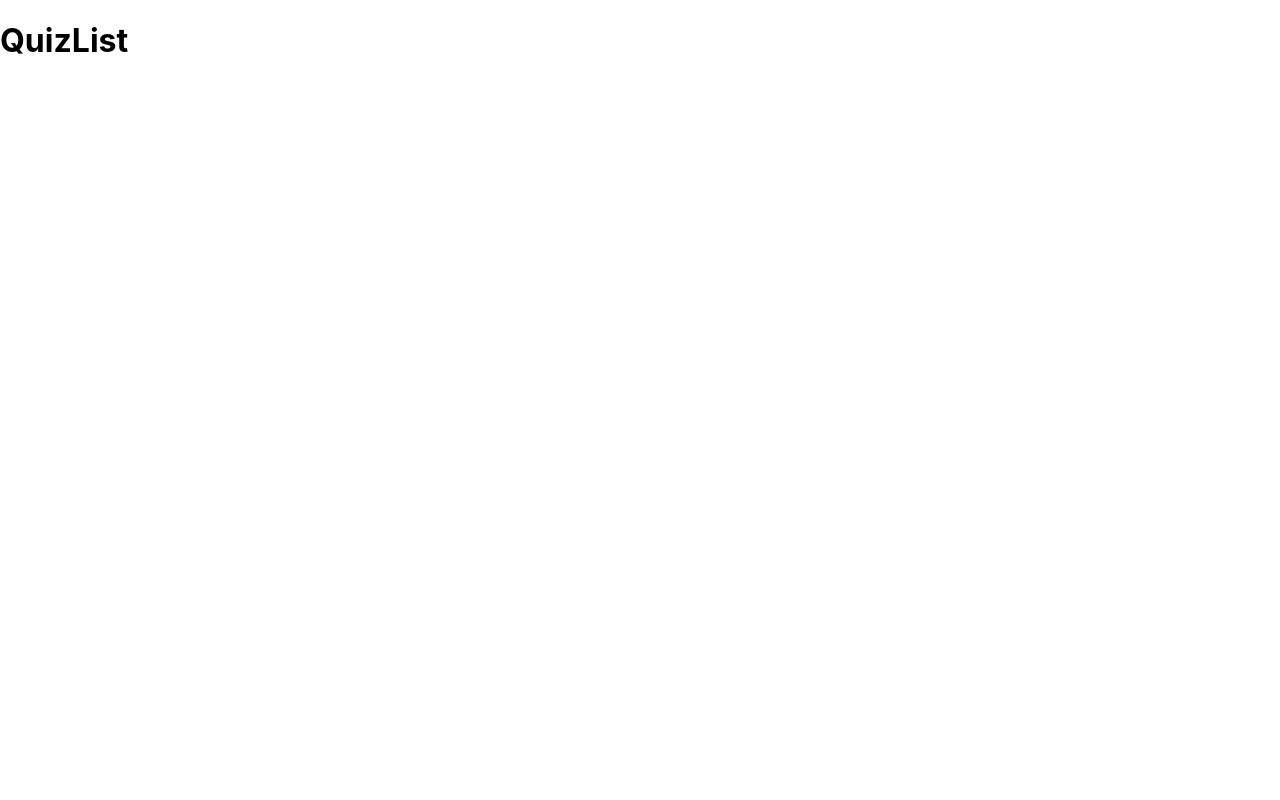
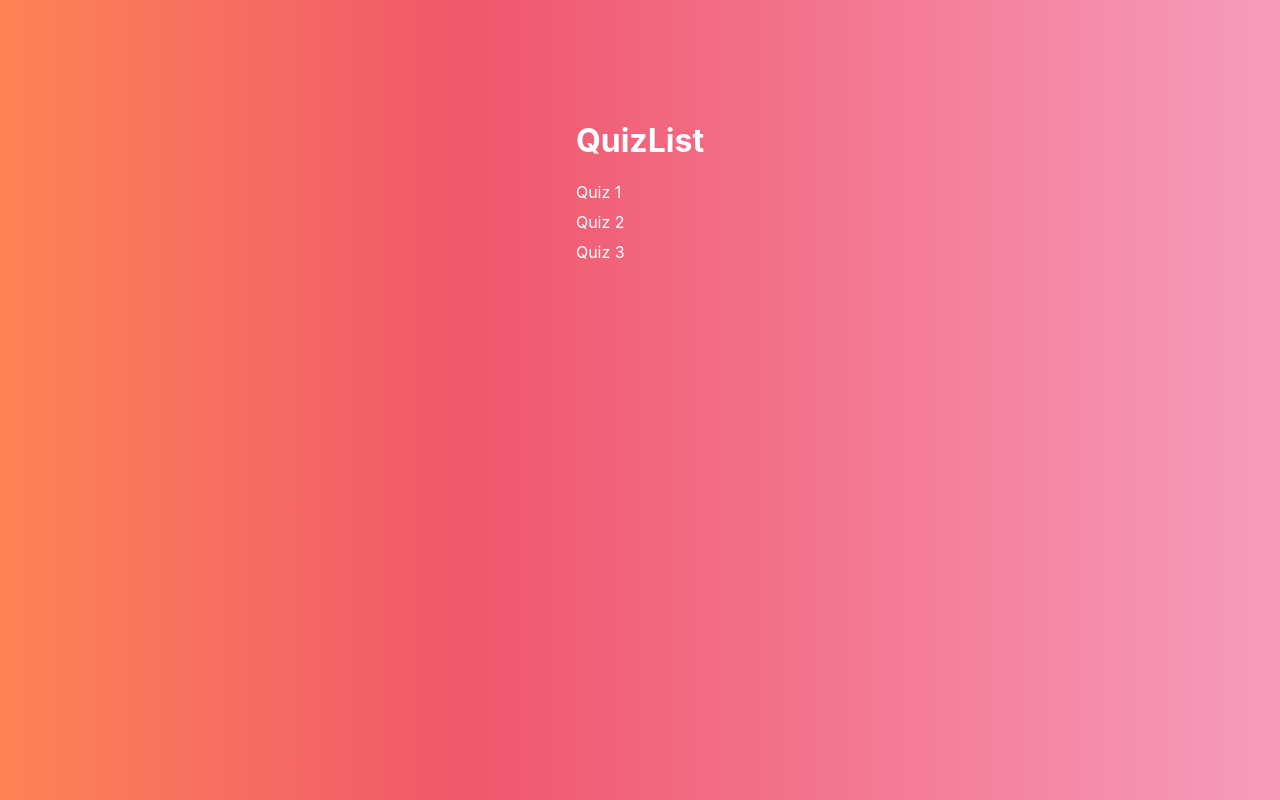
Before and after one commit to Bluesman66/react-quiz, a React app: page / in a window 1280 px wide. Built offline with nearby package versions, Linux system fonts and the light colour scheme; the HTML template or start-up script is replaced by a standard one.

Commit message:
4. Страница списка

```diff
--- a/src/App.js
+++ b/src/App.js
@@ -7,16 +7,16 @@ import React from 'react';
 
 function App() {
 	return (
-		<Layout>
-			<QuizState>
+		<QuizState>
+			<Layout>
 				<Switch>
 					<Route path="/auth" component={Auth} />
 					<Route path="/quiz-creator" component={QuizCreator} />
 					<Route path="/quiz/:id" component={Quiz} />
 					<Route path="/" component={QuizList} />
 				</Switch>
-			</QuizState>
-		</Layout>
+			</Layout>
+		</QuizState>
 	);
 }
 
--- a/src/containers/Quiz/Quiz.js
+++ b/src/containers/Quiz/Quiz.js
@@ -1,11 +1,16 @@
 import { ActiveQuiz, FinishedQuiz } from '../../components';
-import React, { useContext } from 'react';
+import React, { useContext, useEffect } from 'react';
 
 import { QuizContext } from '../../context';
 import s from './Quiz.module.scss';
 
-const Quiz = () => {
+const Quiz = (props) => {
 	const { isFinished } = useContext(QuizContext);
+
+	useEffect(() => {
+		console.log(props.match.params.id);
+	});
+
 	return (
 		<div className={s.Quiz}>
 			<div className={s.QuizWrapper}>
--- a/src/containers/QuizList/QuizList.js
+++ b/src/containers/QuizList/QuizList.js
@@ -1,9 +1,24 @@
+import { NavLink } from 'react-router-dom';
 import React from 'react';
+import s from './QuizList.module.scss';
 
 const QuizList = () => {
+	const renderQuizes = () => {
+		return [1, 2, 3].map((quiz, index) => {
+			return (
+				<li key={index}>
+					<NavLink to={`/quiz/${quiz}`}>Quiz {quiz}</NavLink>
+				</li>
+			);
+		});
+	};
+
 	return (
-		<div>
-			<h1>QuizList</h1>
+		<div className={s.QuizList}>
+			<div>
+				<h1>QuizList</h1>
+				<ul>{renderQuizes()}</ul>
+			</div>
 		</div>
 	);
 };
--- /dev/null
+++ b/src/containers/QuizList/QuizList.module.scss
@@ -0,0 +1,31 @@
+.QuizList {
+	display: flex;
+	justify-content: center;
+	padding-top: 100px;
+	flex-grow: 1;
+	width: 100%;
+	background: linear-gradient(90deg, #fd8355 0%, #f0576c 37%, #f79cbd 100%);
+
+	& h1 {
+		color: #fff;
+	}
+
+	& ul {
+		list-style: none;
+		margin: 0;
+		padding: 0;
+
+		& li {
+			margin-bottom: 10px;
+
+			& a {
+				text-decoration: none;
+				color: #fff;
+
+				&:hover {
+					color: #363f54;
+				}
+			}
+		}
+	}
+}
```
